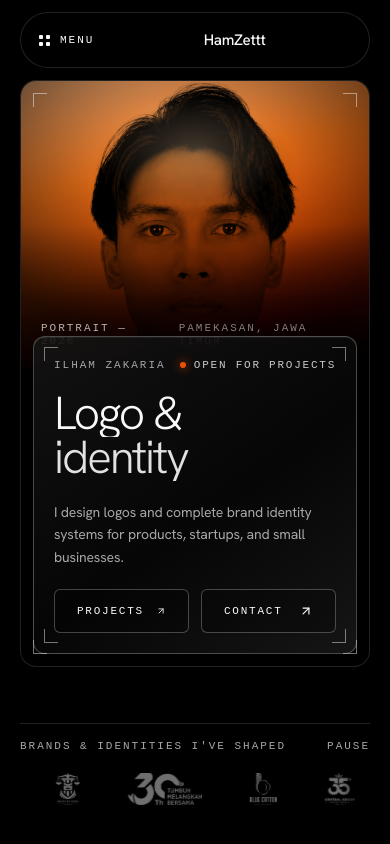
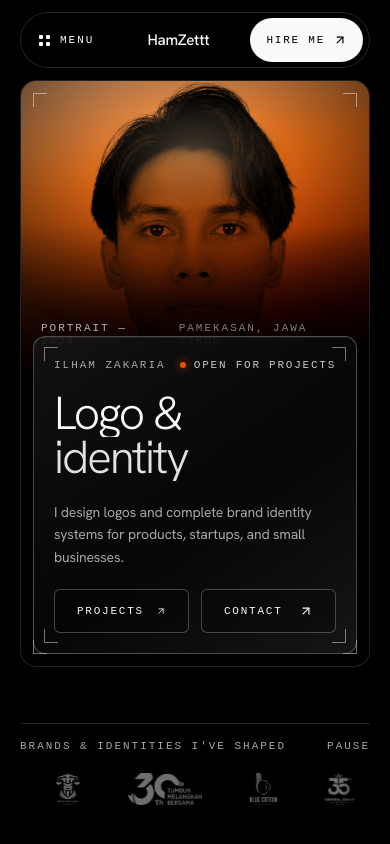
Before and after one commit to ham-zettt/art-work, a Next.js app: page / in a window 390 px wide. Shown: the top 844 px of the page. Built offline with nearby package versions, Linux system fonts and the light colour scheme.

Commit message:
fix(adapt): 56px contact targets, mobile header contact route

```diff
--- a/components/Header.tsx
+++ b/components/Header.tsx
@@ -105,7 +105,7 @@ export function Header() {
 							))}
 							<a
 								href="#contact"
-								className="hidden h-11 items-center gap-2 rounded-full bg-fg px-5 font-mono text-[0.6875rem] uppercase tracking-[0.16em] text-black transition-colors duration-300 hover:bg-accent md:inline-flex"
+								className="inline-flex h-11 items-center gap-2 rounded-full bg-fg px-4 font-mono text-[0.6875rem] uppercase tracking-[0.16em] text-black transition-colors duration-300 hover:bg-accent md:px-5"
 							>
 								Hire me
 								<ArrowUpRight aria-hidden className="h-3.5 w-3.5" />
--- a/components/sections/Contact.tsx
+++ b/components/sections/Contact.tsx
@@ -51,7 +51,7 @@ export function Contact() {
 									<span className="eyebrow text-muted">or email</span>
 									<a
 										href={`mailto:${site.email}`}
-										className="inline-flex min-h-[44px] items-center break-words text-lg tracking-[-0.02em] underline decoration-line-strong decoration-1 underline-offset-[5px] transition-colors duration-300 hover:text-accent hover:decoration-accent"
+										className="inline-flex min-h-[56px] items-center break-words text-lg tracking-[-0.02em] underline decoration-line-strong decoration-1 underline-offset-[5px] transition-colors duration-300 hover:text-accent hover:decoration-accent"
 									>
 										{site.email}
 									</a>
```
